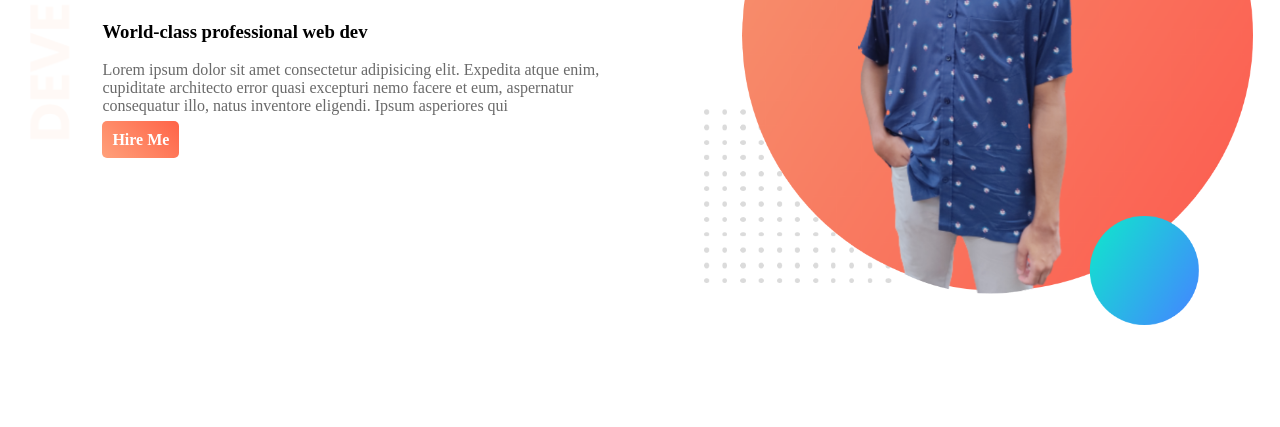
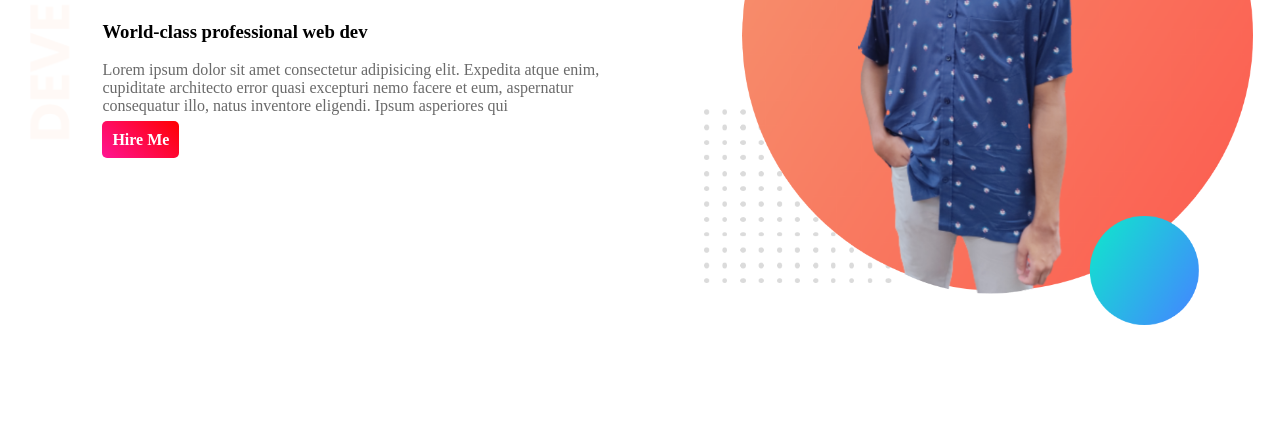
Before and after one commit to tousif644/Tousifportfiolio, a plain HTML site: page index.html in a window 1280 px wide. In both pictures the pointer is over the link "Hire Me". Shown: the part 220-647 px from the top of the page. Drawn offline with Linux system fonts and the light colour scheme.

Commit message:
All Done

```diff
--- a/style.css
+++ b/style.css
@@ -41,12 +41,17 @@ section
 
 .link-button
 {
+    color: dimgray;
+    text-decoration: none;
     border-radius: 5px;
     background-image: linear-gradient(45deg , lightSalmon,tomato);
-    text-decoration: none;
     padding: 10px;
     color: white;
     font-weight: 700;
+}
+.link-button:hover{
+    transition: ease-in-out;
+  background-image: linear-gradient(45deg, deeppink,red);
 }
 
 h2
```
